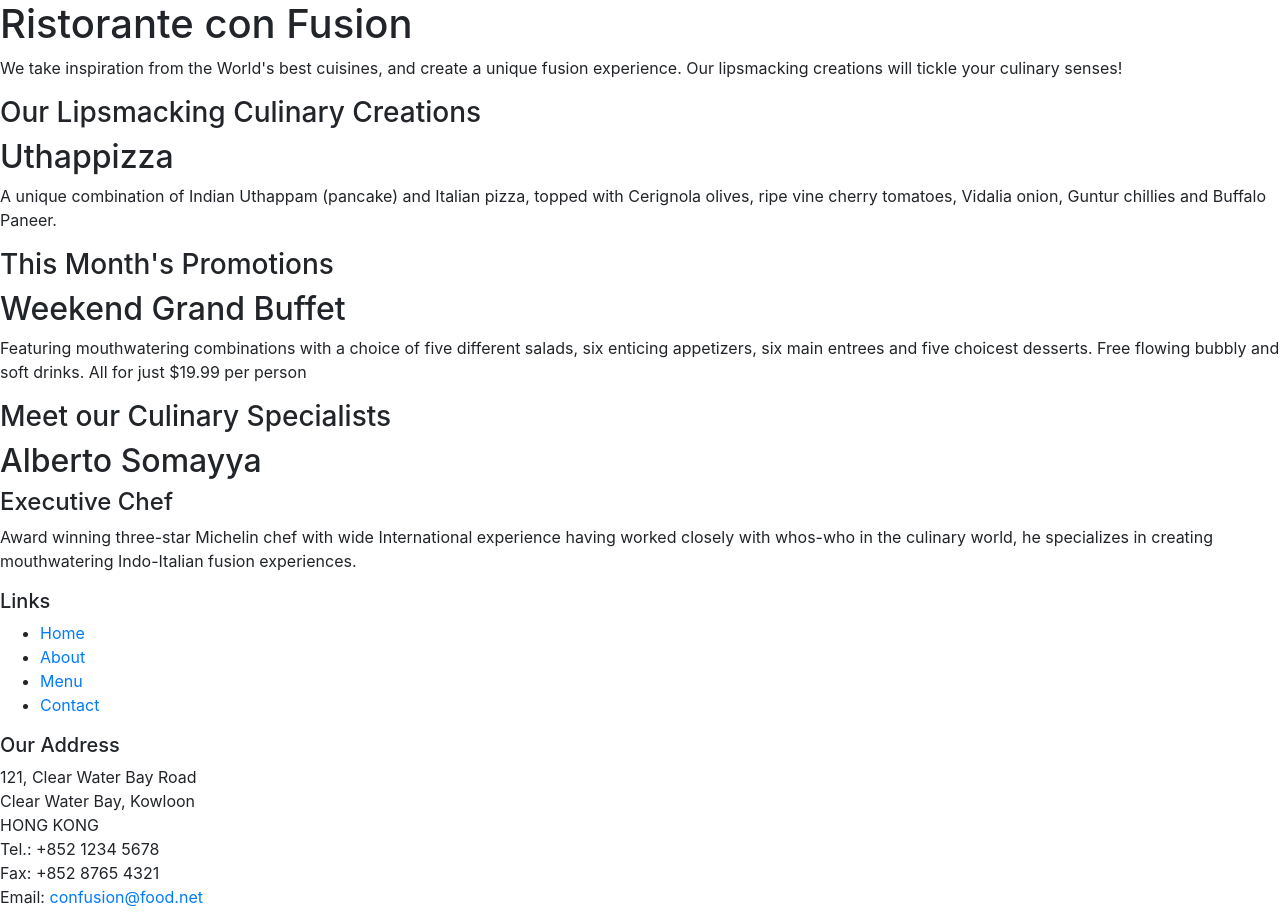
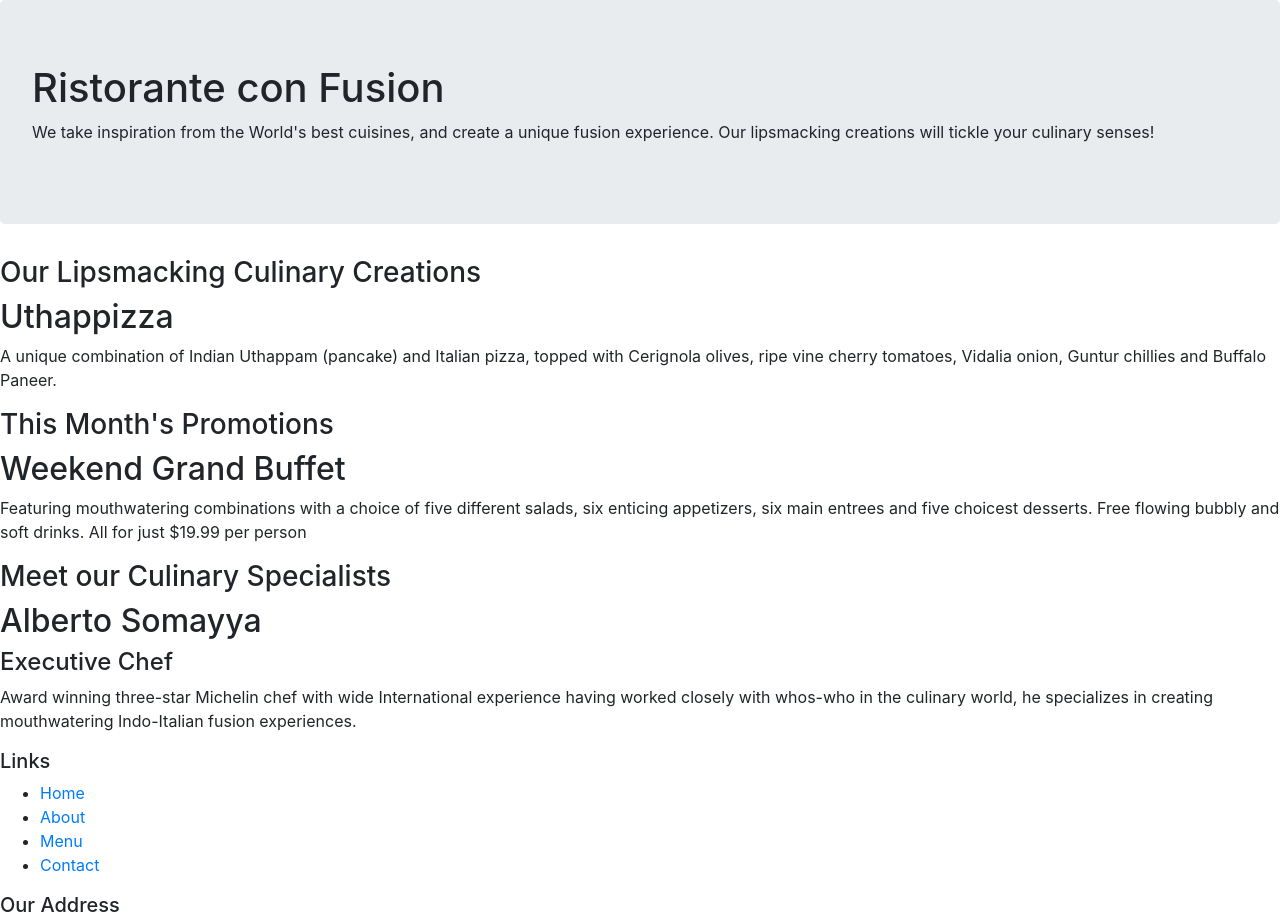
Before and after one commit to Nishant98/Bootstrap-4, a website: page index.html in a window 1280 px wide. Shown: the top 920 px of the page. Drawn offline with nearby package versions, Linux system fonts and the light colour scheme.

Commit message:
Modified index.html

```diff
--- a/index.html
+++ b/index.html
@@ -15,7 +15,7 @@
 
 <body>
 
-    <header>
+    <header class="jumbotron">
         <div>
             <div>
                 <div>
```
